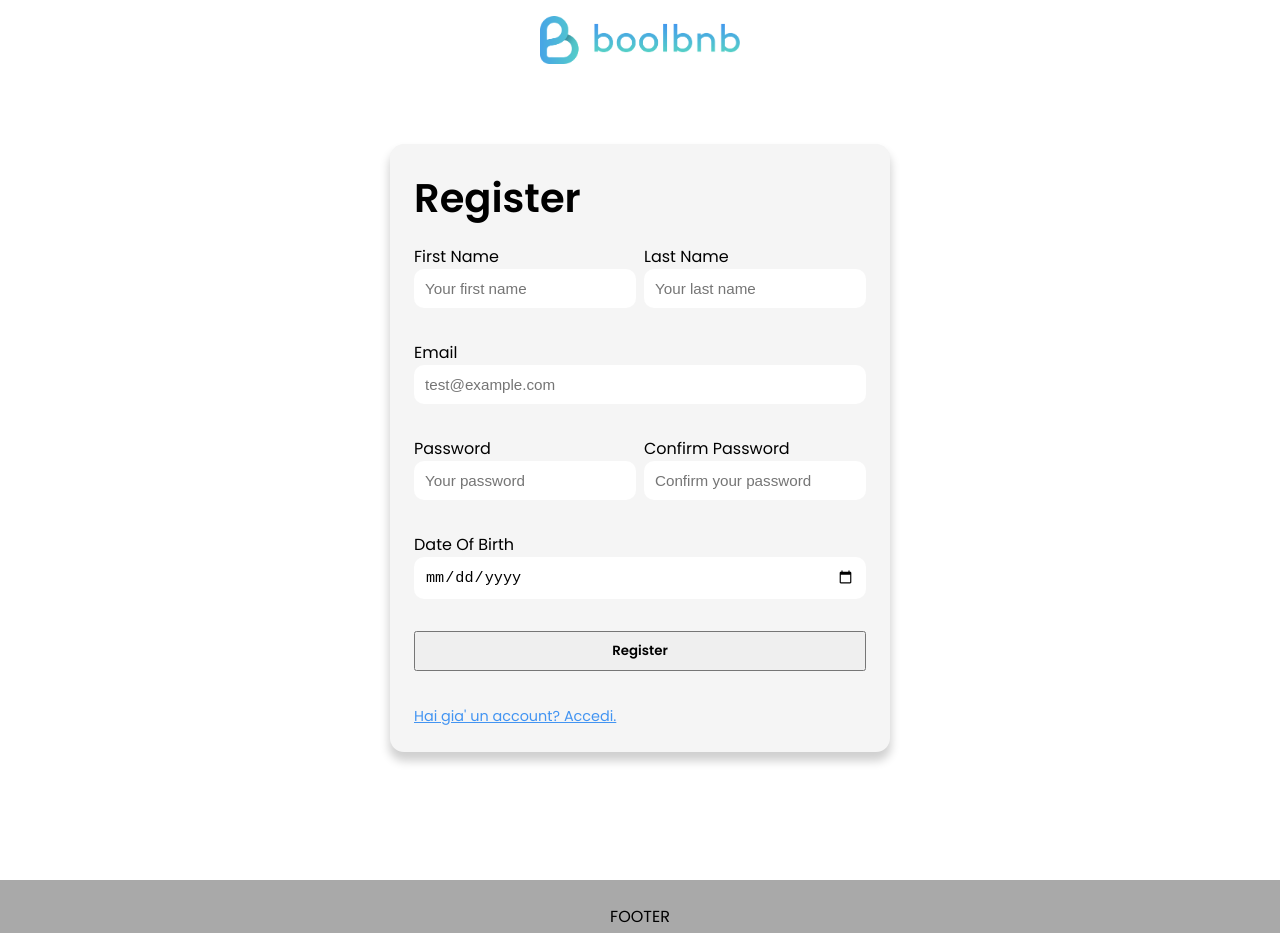
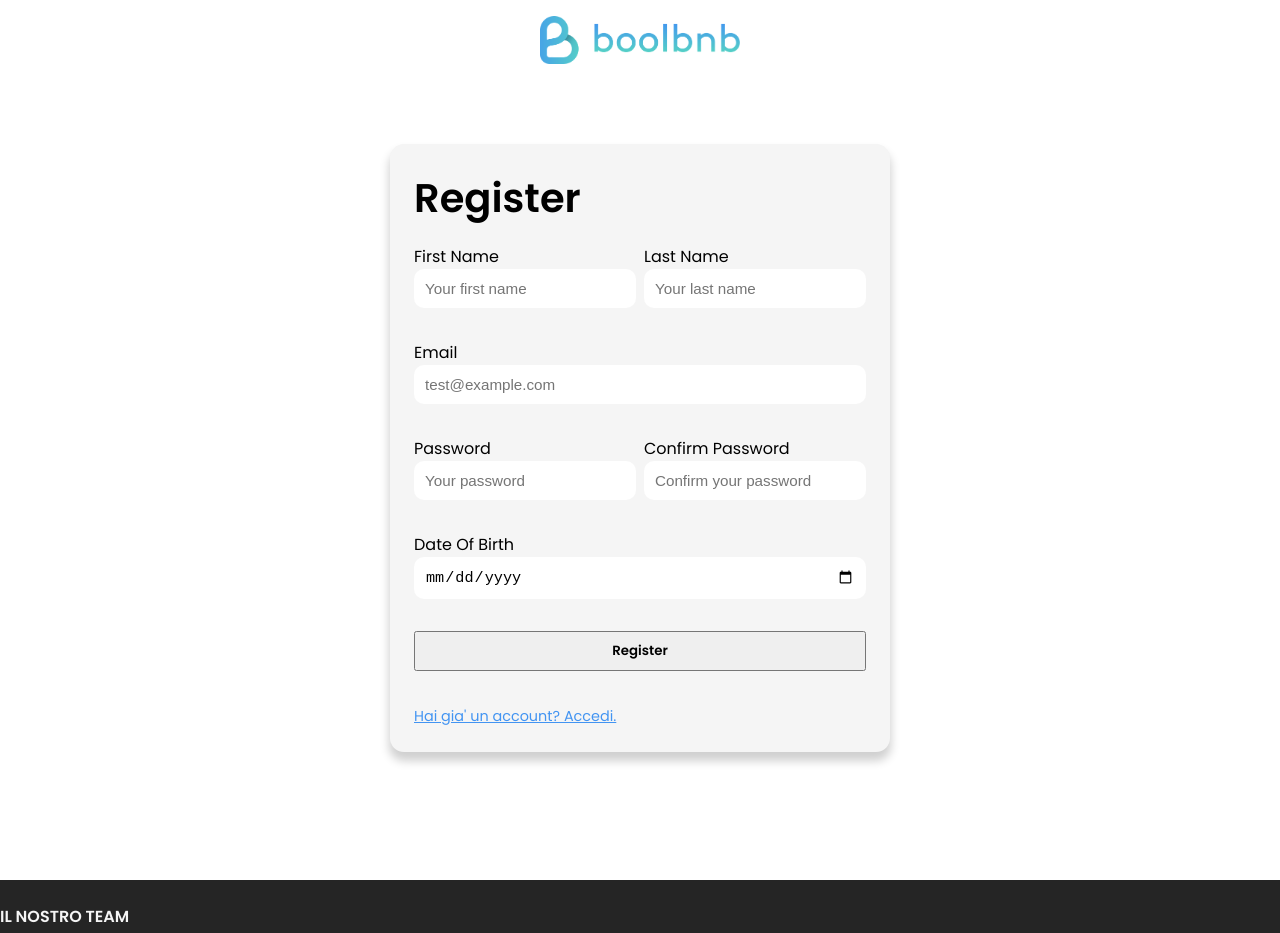
Before and after one commit to Spectrum5/bool-bnb-frontend, a Vue app: page /register in a window 1280 px wide. Shown: the top 933 px of the page. Built offline with nearby package versions, Linux system fonts and the light colour scheme; no server answers.

Commit message:
Agg. componente AppFooter

```diff
--- /dev/null
+++ b/src/components/AppFooter.vue
@@ -0,0 +1,59 @@
+<script>
+
+export default {
+    name: 'AppFooter',
+    data() {
+        return {
+            team: {
+                title: 'il nostro team',
+                members: [
+                    { name: 'salvatore capano', link: 'https://github.com/SalvatoreCapano' },
+                    // Inserite qui i vostri link
+                ]
+            }
+        }
+    }
+}
+</script>
+
+<template>
+    <footer>
+        <div class="container">
+            <div class="col">
+                <h4 class="colTitle">{{ team.title }}</h4>
+                <ul>
+                    <li v-for="member in team.members">
+                        <a :href="member.link" target="_blank">{{ member.name }}</a>
+                    </li>
+                </ul>
+            </div>
+        </div>
+    </footer>
+</template>
+
+<style scoped lang="scss">
+@import '../styles/partials/variables.scss';
+
+footer {
+    background: $dark-color-two;
+    padding: 1.5rem 0;
+}
+
+.col {
+    .colTitle {
+        color: $light-color-one;
+        text-transform: uppercase;
+    }
+
+    ul {
+        a {
+            color: $light-color-one;
+            text-transform: capitalize;
+
+            &:hover {
+                color: $light-color-two;
+            }
+        }
+    }
+}
+</style>
--- a/src/styles/partials/variables.scss
+++ b/src/styles/partials/variables.scss
@@ -1,7 +1,10 @@
 // Colors
 
 $light-color-one: #f5f5f5;
+$light-color-two: #e4e4e4;
+
 $dark-color-one: #141414;
+$dark-color-two: #252525;
 
 $color-one-dark: #4294F2;
 $color-one-light: #7db7f8;
--- a/src/views/auth/AppLogin.vue
+++ b/src/views/auth/AppLogin.vue
@@ -2,6 +2,7 @@
 
 // Components
 import AppLogo from '../../components/AppLogo.vue';
+import AppFooter from '../../components/AppFooter.vue';
 
 // Utilities
 import { store } from '../../store';
@@ -13,7 +14,8 @@ axios.defaults.withCredentials = true;
 export default {
     name: 'AppLogin',
     components: {
-        AppLogo
+        AppLogo,
+        AppFooter
     },
     data() {
         return {
@@ -174,11 +176,7 @@ export default {
         </div>
     </main>
 
-    <footer>
-        <div class="container">
-            FOOTER
-        </div>
-    </footer>
+    <AppFooter />
 </template>
 
 <style lang="scss" scoped>
@@ -209,10 +207,4 @@ header {
 main {
     height: 100vh;
 }
-
-footer {
-    padding: 1.5rem;
-    background-color: darkgrey;
-    text-align: center;
-}
 </style>
--- a/src/views/auth/AppRegister.vue
+++ b/src/views/auth/AppRegister.vue
@@ -2,6 +2,7 @@
 
 // Components
 import AppLogo from '../../components/AppLogo.vue';
+import AppFooter from '../../components/AppFooter.vue';
 
 // Utilities
 import { store } from '../../store';
@@ -13,7 +14,8 @@ axios.defaults.withCredentials = true;
 export default {
     name: 'AppRegister',
     components: {
-        AppLogo
+        AppLogo,
+        AppFooter
     },
     data() {
         return {
@@ -251,11 +253,7 @@ export default {
         </div>
     </main>
 
-    <footer>
-        <div class="container">
-            FOOTER
-        </div>
-    </footer>
+    <AppFooter />
 </template>
 
 <style lang="scss" scoped>
@@ -291,10 +289,4 @@ header {
 main {
     height: 100vh;
 }
-
-footer {
-    padding: 1.5rem;
-    background-color: darkgrey;
-    text-align: center;
-}
 </style>
```
